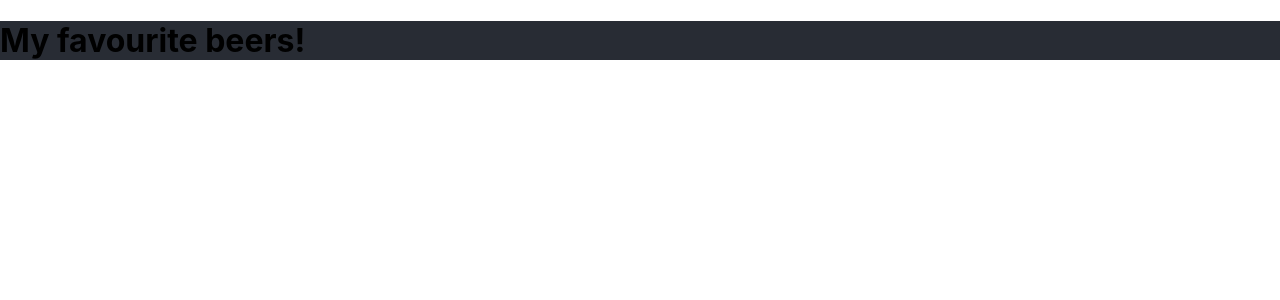
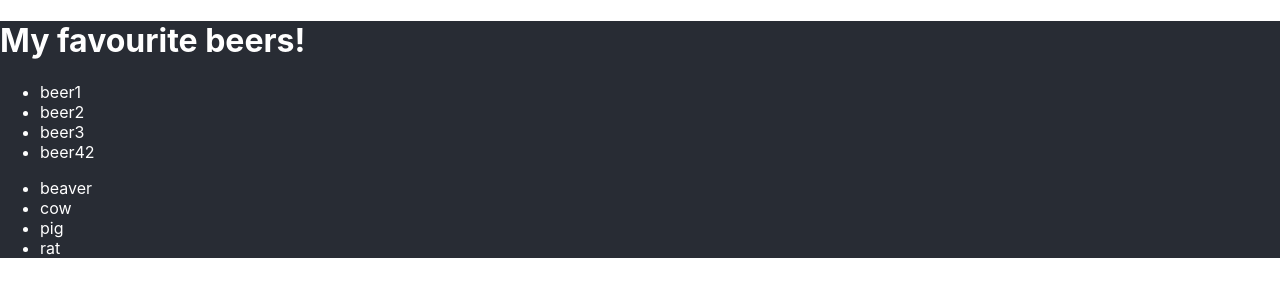
Before and after one commit to ChristianSmit42/react-intro, a React (Create React App) app: page / in a window 1280 px wide. Shown: the top 300 px of the page. Built offline with nearby package versions, Linux system fonts and the light colour scheme.

Commit message:
Fix dependencies in App, Header, List, ListItem

```diff
--- a/src/App.js
+++ b/src/App.js
@@ -1,12 +1,17 @@
 import React from 'react';
 import Header from "./components/Header";
+import List from "./components/List"
+
+const beers = ["beer1", "beer2", "beer3", "beer42"];
+const animals = ["beaver", "cow", "pig", "rat"];
 
 function App() {
   return (
     <div className="App">
         <Header>
-
         </Header>
+        <List items={beers}></List>
+        <List items={animals}></List>
     </div>
   );
 }
--- a/src/components/Header.js
+++ b/src/components/Header.js
@@ -1,9 +1,11 @@
 import React from 'react';
 
-export default function Header(){
+function Header(){
     return (
         <header>
             <h1>My favourite beers!</h1>
         </header>
     );
 }
+
+export default Header;
--- a/src/index.css
+++ b/src/index.css
@@ -14,4 +14,5 @@ code {
 
 .App{
   background-color: #282c34;
+  color: white;
 }
```
